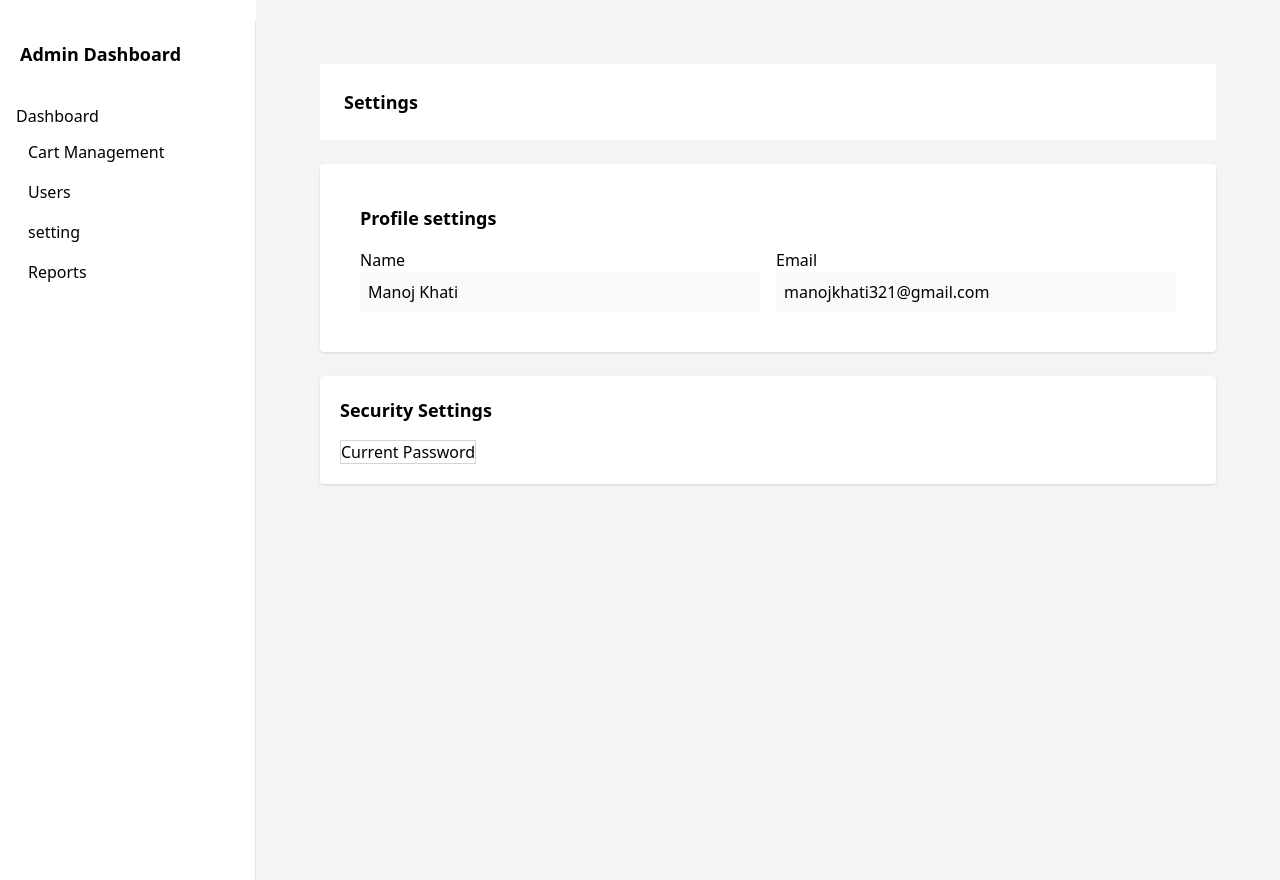
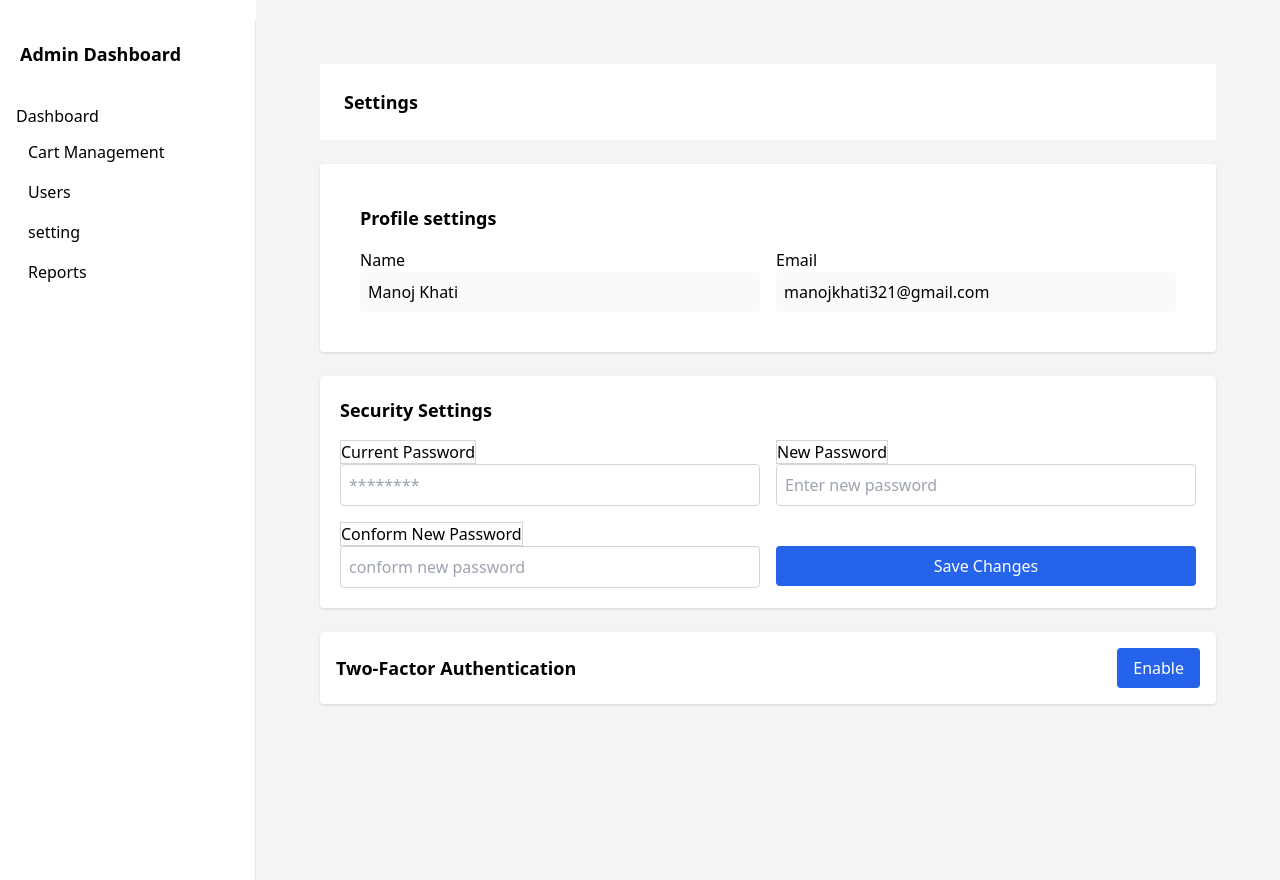
Before and after one commit to manojksea18/Smart-shopping-cart, a React (Vite) app: page /settings in a window 1280 px wide. Built offline with nearby package versions, Linux system fonts and the light colour scheme.

Commit message:
services added

```diff
--- a/package.json
+++ b/package.json
@@ -10,6 +10,7 @@
     "preview": "vite preview"
   },
   "dependencies": {
+    "axios": "^1.7.9",
     "chart.js": "^4.4.7",
     "chartjs-plugin-annotation": "^3.1.0",
     "react": "^18.3.1",
--- a/src/Setting.jsx
+++ b/src/Setting.jsx
@@ -31,13 +31,36 @@ const Setting=()=> {
        {/* Security Settings Section */}
        <div className='p-5 bg-white rounded shadow space-y-4'>
         <h3 className='text-lg font-bold'>Security Settings</h3>
-        <div>
+        <div className='grid grid-cols-2 gap-4'>
           <div>
             <label className=' w-screen-2 border border-gray-300'>Current Password</label>
+            <input
+            type='password'
+            placeholder='********'
+            className='w-full p-2 border border-gray-300 rounded'/>
           </div>
+          <div>
+            <label className=' w-screen-2 border border-gray-300'>New Password</label>
+            <input
+            type='password'
+            placeholder='Enter new password'
+            className='w-full p-2 border border-gray-300 rounded'/>
+          </div>
+          <div>
+            <label className=' w-screen-2 border border-gray-300'>Conform New Password</label>
+            <input
+            type='password'
+            placeholder='conform new password'
+            className='w-full p-2 border border-gray-300 rounded'/>
+          </div>
+          <button className='mt-6 h-10 text-white bg-blue-600 rounded hover:bg-blue-700'> Save Changes</button>
+
         </div>
-
        </div>
+       <div className='p-4  bg-white rounded shadow flex justify-between items-center'>
+        <h3 className='text-lg font-bold '>Two-Factor Authentication</h3>
+        <button className='px-4 py-2 text-white bg-blue-600 rounded hover:bg-blue-700'>Enable</button>
+        </div>
 
 
     </div>
```
Also changed, not shown: services/adminServices.js (added, +24 -0 lines), 1 other file (tests, documents, lock files or other folders).
